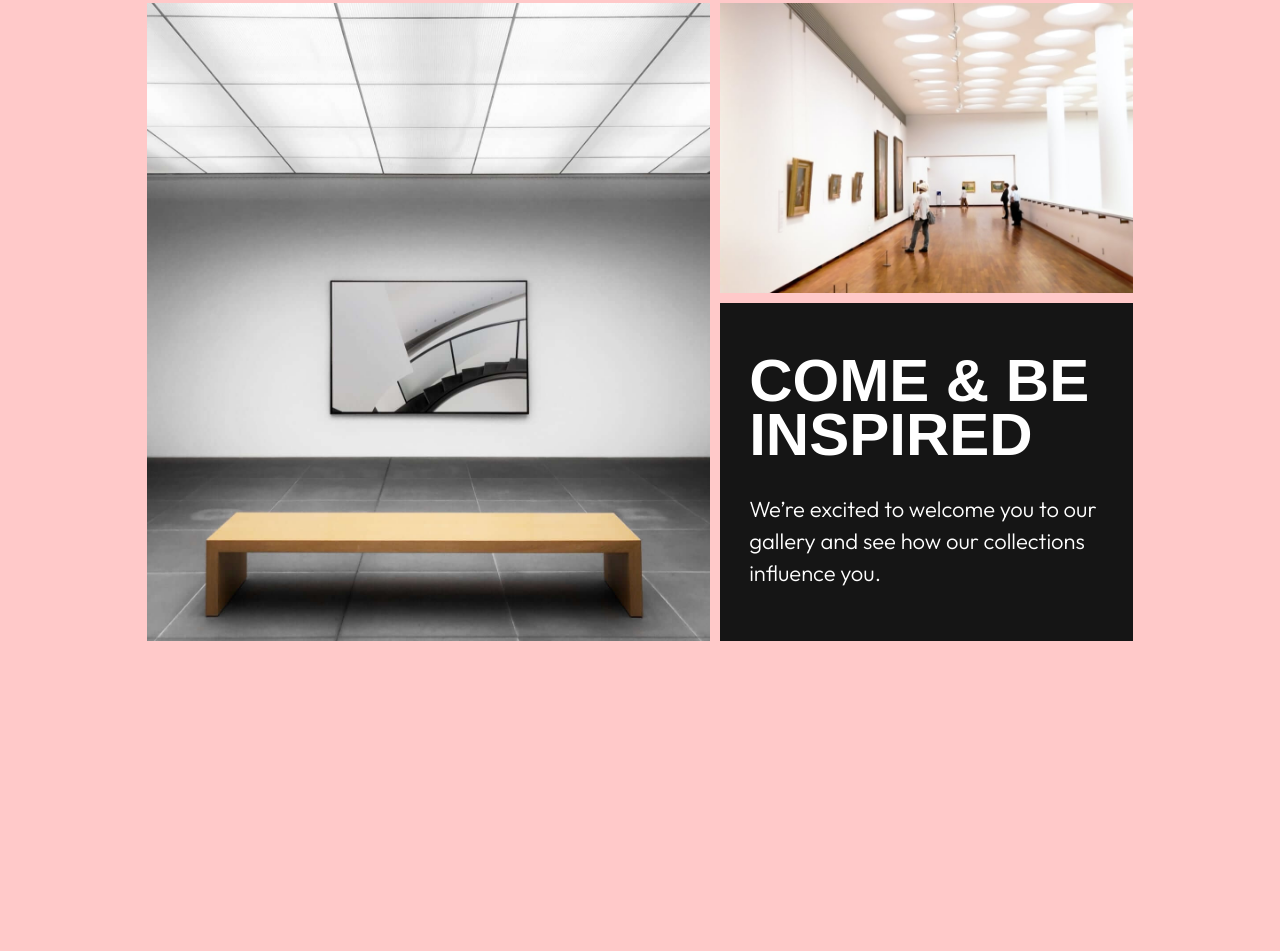
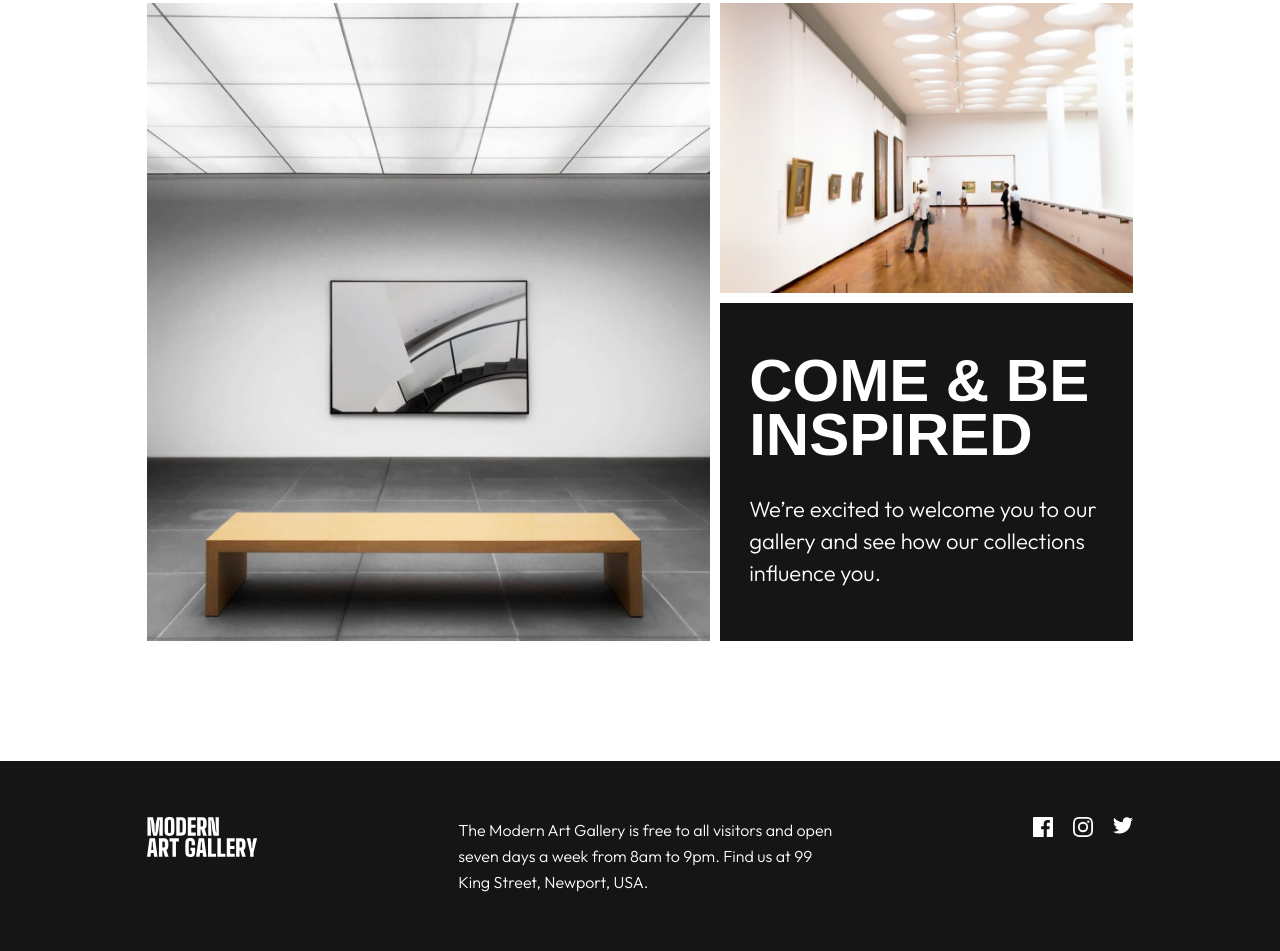
Before and after one commit to VirginiaPat/art-gallery-website-main, a website: page index.html in a window 1280 px wide. Shown: the part 1270-2221 px from the top of the page. Before the commit the page ends 1911 px from the top, so only its background shows below. Drawn offline with Linux system fonts and the light colour scheme; a web font is replaced by a local one.

Commit message:
commit 10/4-2

```diff
--- a/index.html
+++ b/index.html
@@ -30,7 +30,7 @@
 
     <title>Virginia Patrika | Art gallery website</title>
   </head>
-  <body class="bg-red-200">
+  <body>
     <!--hidden header for accesibility reasons(screen readers)  -->
     <header aria-labelledby="art-gallery__main-page">
       <h1 id="art-gallery__main-page" class="hidden">
@@ -211,11 +211,24 @@
       </section>
     </main>
 
-    <!--
-  Modern Art Gallery
-
-  The Modern Art Gallery is free to all visitors and open seven days a week
-  from 8am to 9pm. Find us at 99 King Street, Newport, USA.
-   -->
+    <!-- FOOTER -->
+    <footer class="mt-30 bg-[var(--color-almost-black)]">
+      <div
+        class="pr-8 pl-8 pt-12 pb-12 grid gap-9.5 md:pl-9.5 md:pr-9.5 md:pt-14 md:pb-14 md:grid-flow-col md:gap-26 between-md-and-lg:gap-37 lg:gap-40 xl:pl-0 xl:pr-0 xl:w-[77vw] xl:mr-auto xl:ml-auto xl:gap-50"
+      >
+        <img class="" src="assets/logo-light.svg" alt="" />
+        <p
+          class="font-(family-name:--font-outfit) font-light text-base leading-[1.625] text-white"
+        >
+          The Modern Art Gallery is free to all visitors and open seven days a
+          week from 8am to 9pm. Find us at 99 King Street, Newport, USA.
+        </p>
+        <div class="grid gap-5 grid-flow-col auto-cols-max md:justify-self-end">
+          <img src="assets/icon-facebook.svg" alt="" />
+          <img src="assets/icon-instagram.svg" alt="" />
+          <img src="assets/icon-twitter.svg" alt="" />
+        </div>
+      </div>
+    </footer>
   </body>
 </html>
```
Also changed, not shown: css/style.css.
